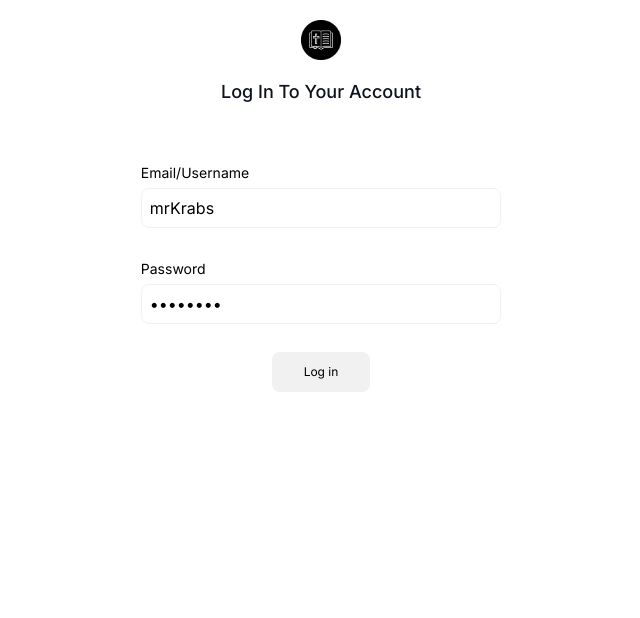
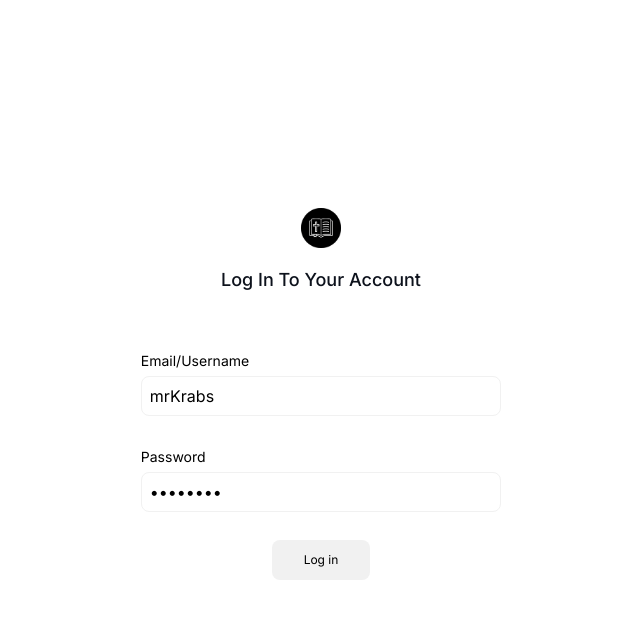
Before and after one commit to dub-ing/HiRabbi, a React (Vite) app: page /login in a window 1280 px wide. Shown: the top 618 px of the page, without its empty margins (319-959 px from the left). Built offline with nearby package versions, Linux system fonts and the light colour scheme; no server answers.

Commit message:
UI finesse spinner, login, dashboard

```diff
--- a/src/features/dashboard/DashboardLayout.jsx
+++ b/src/features/dashboard/DashboardLayout.jsx
@@ -30,7 +30,7 @@ function DashboardLayout() {
             Recent Questions
           </Title>
         </div>
-        <div class='w-full h-[40vh] flex flex-col items-start justify-between gap-4 overflow-scroll'>
+        <div class='w-full h-[40vh] flex flex-col items-start justify-between gap-4 overflow-y-scroll'>
           {questions.map((question) => (
             <div key={question.id} class="py-2 flex items-center justify-start gap-4">
               <img
--- a/src/pages/Login.jsx
+++ b/src/pages/Login.jsx
@@ -4,12 +4,14 @@ import Logo from "../ui/Logo"
 
 function Login() {
     return (
-        <div class='w-full py-5 px-5 flex flex-col items-center justify-between gap-5'>
-            <Logo />
-            <InfoTitle subtitle='Log In To Your Account'/>
-            <LoginForm />
+      <div class="w-full h-screen py-5 px-5 flex items-center">
+        <div class="flex flex-col items-center justify-between gap-5 mx-auto">
+          <Logo />
+          <InfoTitle subtitle="Log In To Your Account" />
+          <LoginForm />
         </div>
-    )
+      </div>
+    );
 }
 
 export default Login
--- a/src/ui/Spinner.jsx
+++ b/src/ui/Spinner.jsx
@@ -1,6 +1,6 @@
 function Spinner() {
     return (
-      <div class="w-full h-2/2 flex items-center justify-center">
+      <div class="w-full h-screen flex items-center justify-center">
         <span class="loader"></span>
       </div>
     );
```
